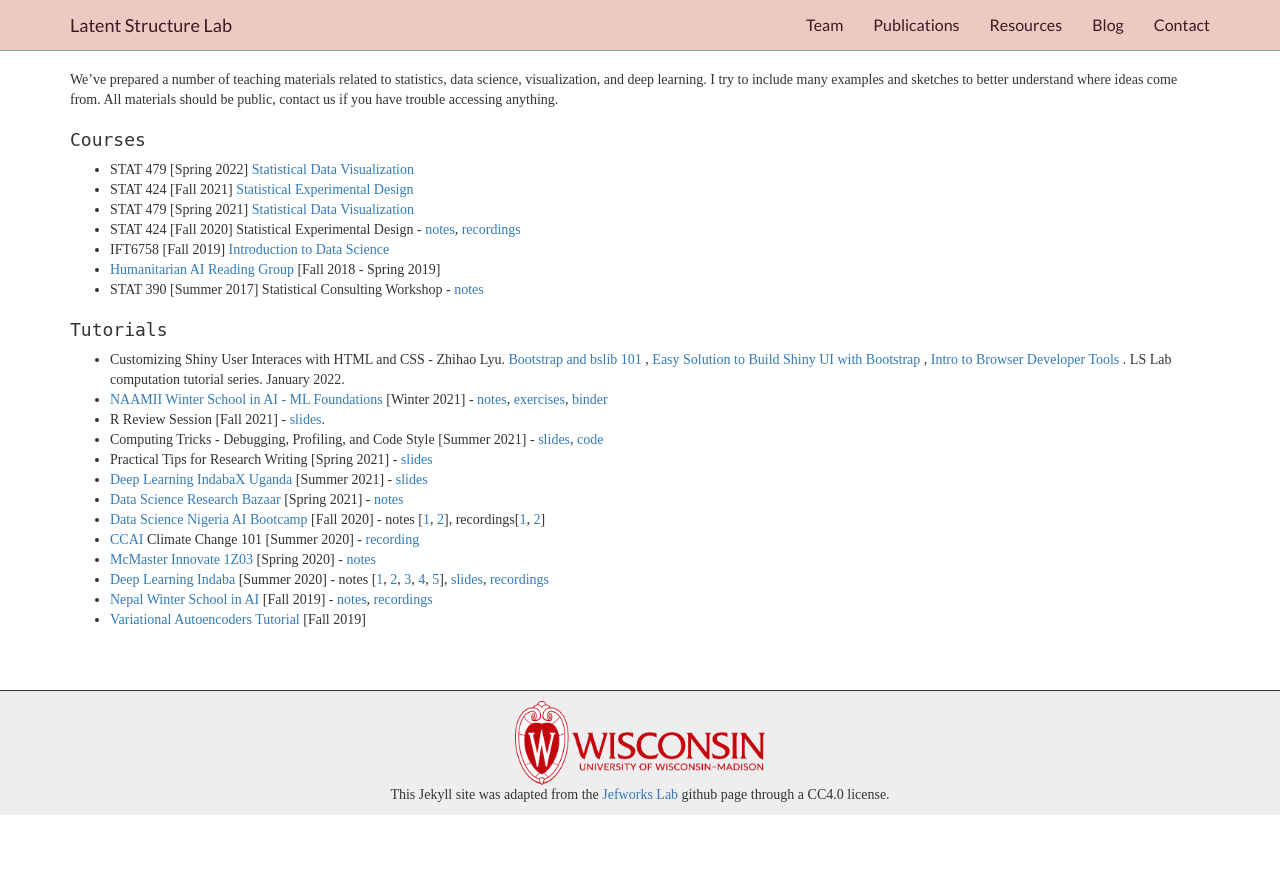
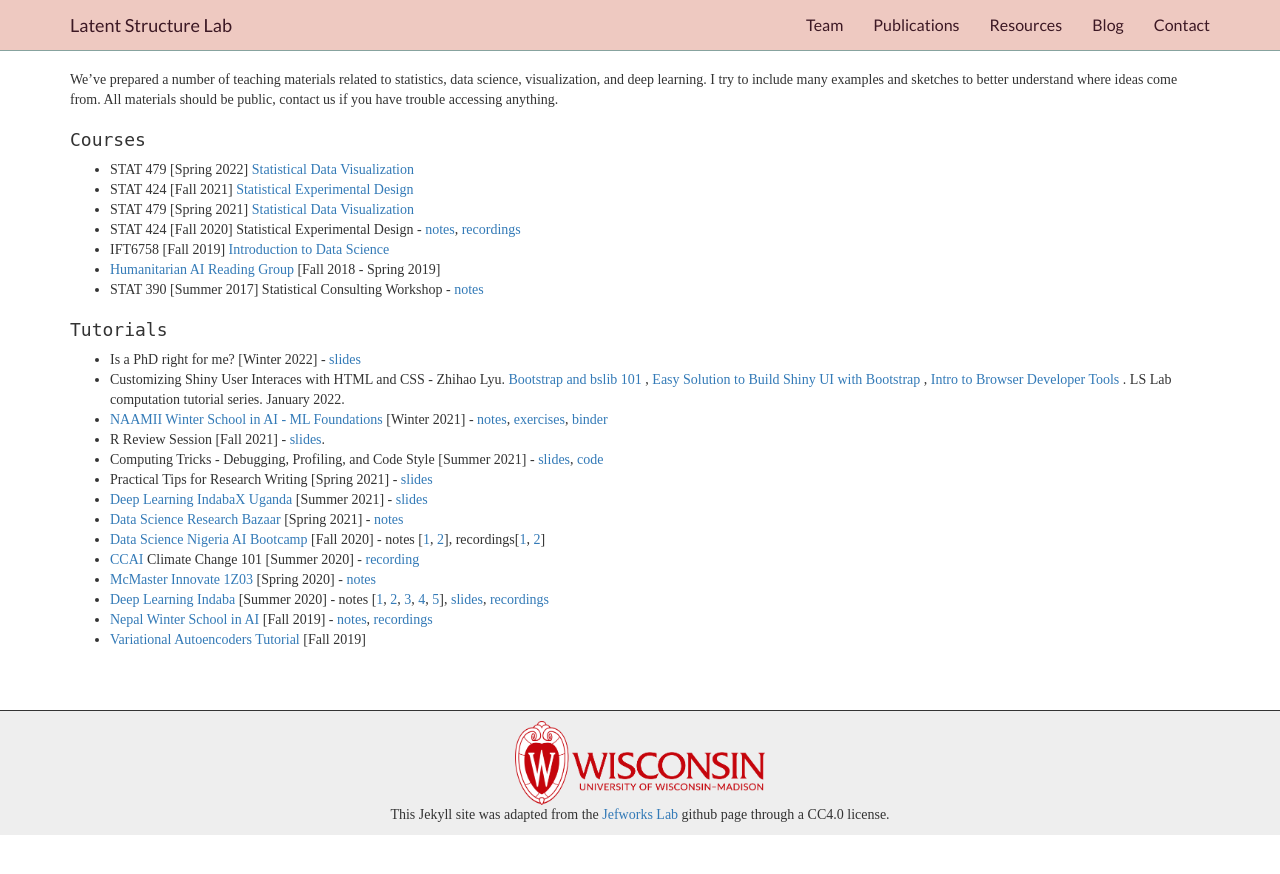
Before and after one commit to krisrs1128/LSLab, a Jekyll site: the page built from _includes/teaching.md, in a window 1280 px wide. Shown: the top 874 px of the page. Built offline with Jekyll 4.4.1, drawn with Linux system fonts in a browser that asks for light colours.

Commit message:
add tutorial

```diff
--- a/_includes/teaching.md
+++ b/_includes/teaching.md
@@ -22,6 +22,7 @@ public, contact us if you have trouble accessing anything.
 
 ### Tutorials
 
+* Is a PhD right for me? [Winter 2022] - [slides](https://drive.google.com/file/d/1kq0xJ3XS98igzxFcJOTFUEz2DtoRByCg/view?usp=sharing)
 * Customizing Shiny User Interaces with HTML and CSS - Zhihao Lyu. [Bootstrap and bslib 101
 ](https://www.youtube.com/watch?v=YJCgUe5SS9M), [Easy Solution to Build Shiny UI with Bootstrap
 ](https://www.youtube.com/watch?v=w-TnXXt9d2k), [Intro to Browser Developer Tools
```
